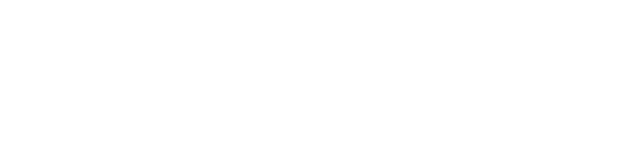
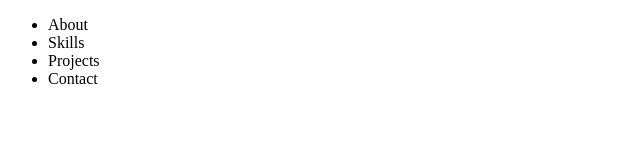
Before and after one commit to xandre13meireles/Portfolio, a plain HTML site: page index.html in a window 1280 px wide. Shown: the whole page, without its empty margins (0-640 px from the left). Drawn offline with Linux system fonts and the light colour scheme.

Commit message:
create header section

```diff
--- a/index.html
+++ b/index.html
@@ -7,6 +7,18 @@
     <title>Alexandre Meireles</title>
 </head>
 <body>
-
+    <header>
+        <section>
+            <div class="logo"></div>
+        </section>
+        <nav>
+            <ul>
+                <li>About</li>
+                <li>Skills</li>
+                <li>Projects</li>
+                <li>Contact</li>
+            </ul>
+        </nav>
+    </header>
 </body>
 </html>
```
